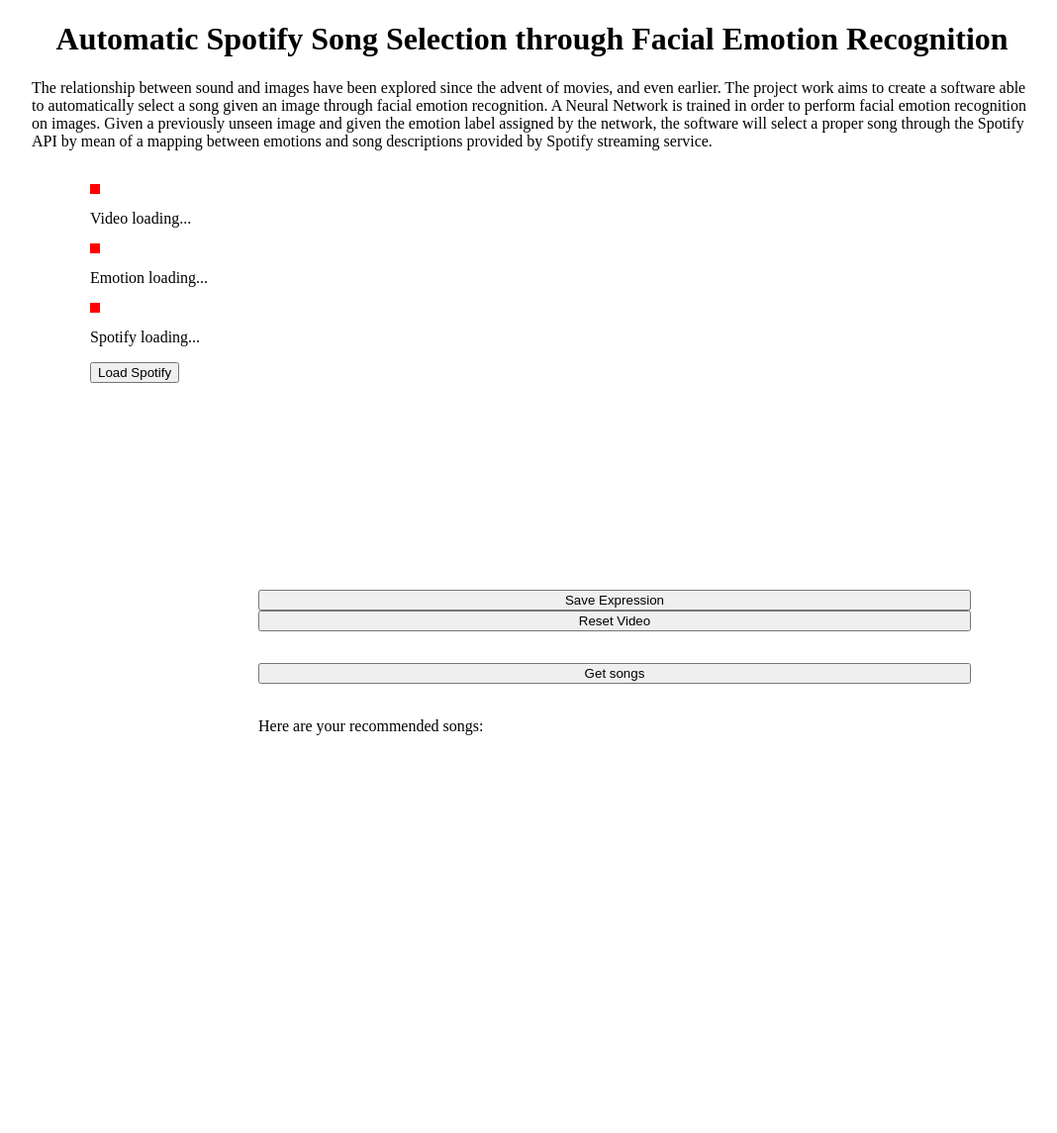
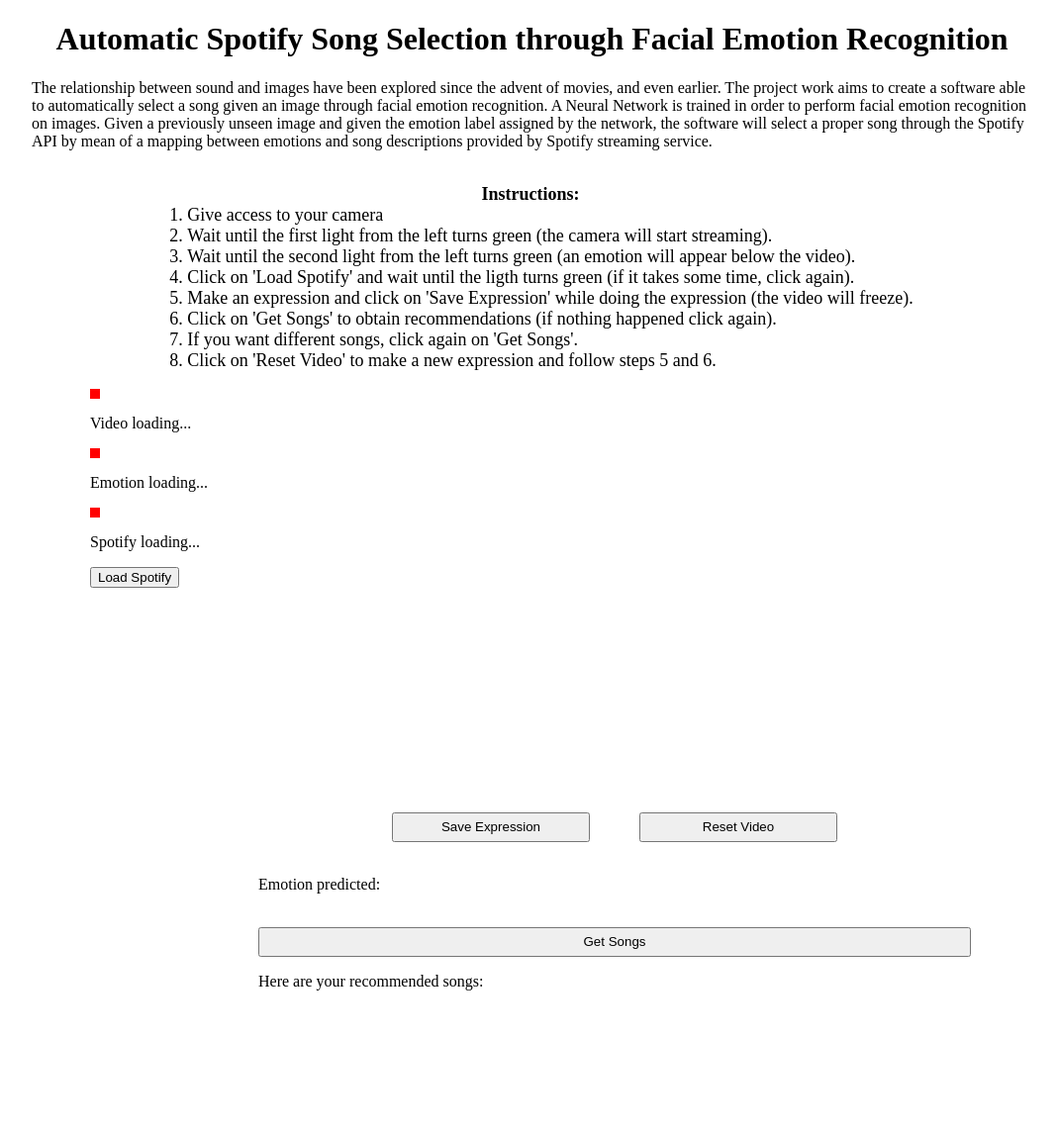
Before and after one commit to andresgpaul/visual-song-recommender, a Flask app: page / in a window 1280 px wide. Shown: the whole page at 99% size, without its empty margins (104-1172 px from the left). Before the commit the page ends 743 px from the top, so only its background shows below. Run offline with Flask 2, Linux system fonts and the light colour scheme.

Commit message:
added instructions

```diff
--- a/static/styles/main.css
+++ b/static/styles/main.css
@@ -10,6 +10,22 @@
   grid-template-columns: 150px 720px;
   justify-content: center;
   grid-gap: 20px;
+}
+
+.steps {
+  text-align: center;
+}
+.inst {
+  font-weight: 600;
+  font-size: large;
+  margin: 0;
+}
+.st {
+  font-size: large;
+  font-weight: 400;
+  text-align: left;
+  display: inline-block;
+  margin: 0;
 }
 
 .loads {
@@ -39,3 +55,15 @@
   height: 10px;
   background-color: red;
 }
+
+.buts {
+  display: grid;
+  grid-template-columns: 200px 200px;
+  justify-content: center;
+  grid-gap: 50px;
+}
+
+#exp {
+  text-align: center;
+  font-size: x-large;
+}
--- a/templates/inside.html
+++ b/templates/inside.html
@@ -31,6 +31,20 @@
       emotions and song descriptions provided by Spotify streaming service.
     </p>
     <br />
+    <div class="steps">
+      <p class="inst">Instructions:</p>
+      <ol class="st">
+        <li>Give access to your camera</li>
+        <li>Wait until the first light from the left turns green (the camera will start streaming).</li>
+        <li>Wait until the second light from the left turns green (an emotion will appear below the video).</li>
+        <li>Click on 'Load Spotify' and wait until the ligth turns green (if it takes some time, click again).</li>
+        <li>Make an expression and click on 'Save Expression' while doing the expression (the video will freeze).</li>
+        <li>Click on 'Get Songs' to obtain recommendations (if nothing happened click again).</li>
+        <li>If you want different songs, click again on 'Get Songs'.</li>
+        <li>Click on 'Reset Video' to make a new expression and follow steps 5 and 6.</li>
+      </ol>
+    </div>
+    <br />
     <div class="container">
       <div class="loads">
         <div class="vidLoad"></div>
@@ -50,11 +64,18 @@
           autoplay
           muted
         ></video>
-        <button id="save-exp" onclick="sendEmotion()">Save Expression</button>
-        <button id="reset" onclick="reset()">Reset Video</button>
-        <p id="exp"></p>
-        <button id="get-songs" onclick="getSongs()">Get songs</button>
-
+        <br />
+        <div class="buts">
+          <button id="save-exp" onclick="sendEmotion()" style="height: 30px;">Save Expression</button>
+          <button id="reset" onclick="reset()" style="height: 30px;">Reset Video</button>
+        </div>
+        <br />
+        <div style="display: grid; grid-template-columns: 150px 420px;">
+          <p>Emotion predicted: </p>
+          <p id="exp"></p>
+        </div>
+        <br/>
+        <button id="get-songs" onclick="getSongs()" style="height: 30px;">Get Songs</button>
         <!-- <p style="max-width: 500px;">
           Upload an image of your face (cropped as much as possible, removing
           background) with an expression to get a song recommendation
@@ -78,7 +99,7 @@
         <div id="fresh">
           <p id="s-msg" style="margin-bottom: 0"></p>
         </div> -->
-        <br />
+        <!-- <br /> -->
         <p>Here are your recommended songs:</p>
         <div id="url" style="max-width: 720px;"></div>
       </div>
```
